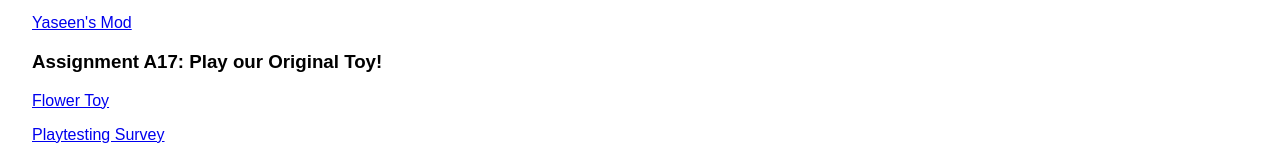
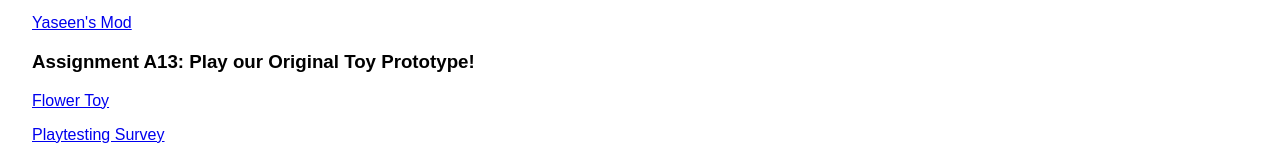
Before and after one commit to jlduerk/IMGD-2900, a plain HTML site: page 2900/index.html in a window 1280 px wide. Shown: the part 277-422 px from the top of the page. Drawn offline with Linux system fonts and the light colour scheme.

Commit message:
Update index.html

```diff
--- a/2900/index.html
+++ b/2900/index.html
@@ -26,7 +26,7 @@
 
     <p></p> <!-- Empty paragraphs provide spacing between assignments -->
 
-    <h3>Assignment A17: Play our Original Toy!</h3>
+    <h3>Assignment A13: Play our Original Toy Prototype!</h3>
     <p><a href="A13/game.html">Flower Toy</a></p>
     <p><a href="https://forms.gle/yzCSdA92CKEq8GJfA">Playtesting Survey</a></p>
 
```
